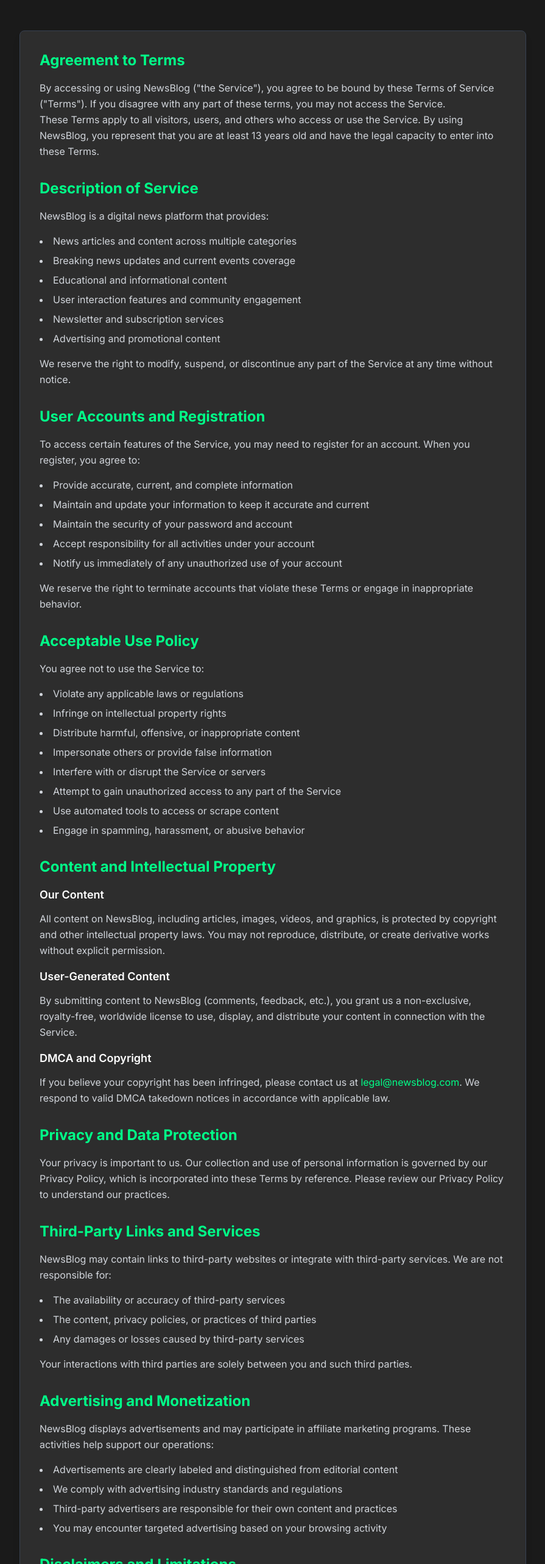
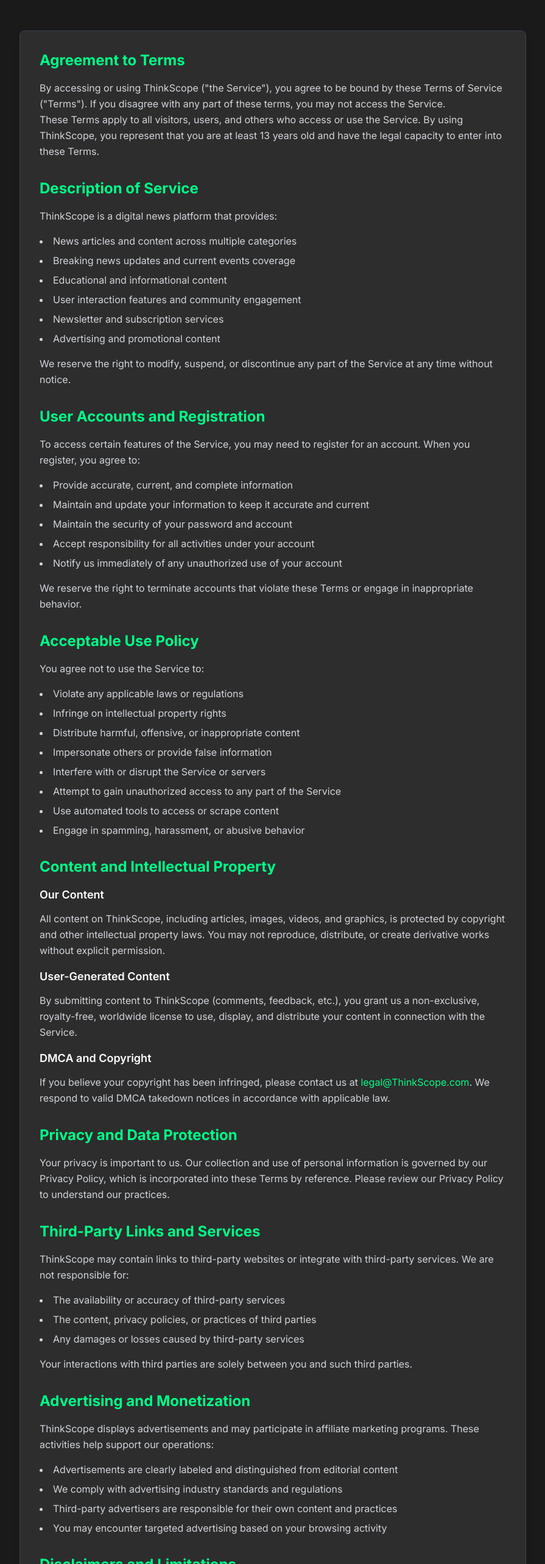
Before and after one commit to satyapalkhakhal/ThinkScope, a Next.js app: page /terms in a window 1280 px wide. Shown: the part 202-2766 px from the top of the page at 61% size, without its empty margins (192-1087 px from the left). Built offline with nearby package versions, Linux system fonts and the light colour scheme; no server answers; the database is empty.

Commit message:
name repalce

```diff
--- a/app/about/page.tsx
+++ b/app/about/page.tsx
@@ -18,7 +18,7 @@
         {/* Header */}
         <div className="text-center mb-12 animate-fade-in-up">
           <h1 className="text-4xl md:text-5xl font-bold mb-4 text-gradient">
-            About NewsBlog
+            About ThinkScope
           </h1>
           <p className="text-xl text-gray-300 max-w-3xl mx-auto">
             Your trusted source for comprehensive news coverage across technology, world affairs, education, lifestyle, and sports.
@@ -124,7 +124,7 @@
           <div className="card p-8">
             <h2 className="text-2xl font-bold text-accent-500 mb-4">Our Team</h2>
             <p className="text-gray-300 leading-relaxed mb-4">
-              NewsBlog is powered by a diverse team of experienced journalists, writers, editors, and digital media professionals.
+              ThinkScope is powered by a diverse team of experienced journalists, writers, editors, and digital media professionals.
               Our team brings together expertise from various fields to deliver comprehensive coverage across all categories.
             </p>
             <p className="text-gray-300 leading-relaxed">
--- a/app/terms/page.tsx
+++ b/app/terms/page.tsx
@@ -31,11 +31,11 @@
             <section>
               <h2 className="text-2xl font-bold text-accent-500 mb-4">Agreement to Terms</h2>
               <p className="text-gray-300 leading-relaxed">
-                By accessing or using NewsBlog ("the Service"), you agree to be bound by these Terms of Service ("Terms").
+                By accessing or using ThinkScope ("the Service"), you agree to be bound by these Terms of Service ("Terms").
                 If you disagree with any part of these terms, you may not access the Service.
               </p>
               <p className="text-gray-300 leading-relaxed">
-                These Terms apply to all visitors, users, and others who access or use the Service. By using NewsBlog,
+                These Terms apply to all visitors, users, and others who access or use the Service. By using ThinkScope,
                 you represent that you are at least 13 years old and have the legal capacity to enter into these Terms.
               </p>
             </section>
@@ -43,7 +43,7 @@
             <section>
               <h2 className="text-2xl font-bold text-accent-500 mb-4">Description of Service</h2>
               <p className="text-gray-300 leading-relaxed mb-4">
-                NewsBlog is a digital news platform that provides:
+                ThinkScope is a digital news platform that provides:
               </p>
               <ul className="list-disc list-inside text-gray-300 space-y-2">
                 <li>News articles and content across multiple categories</li>
@@ -97,19 +97,19 @@
 
               <h3 className="text-lg font-semibold mb-3">Our Content</h3>
               <p className="text-gray-300 leading-relaxed mb-4">
-                All content on NewsBlog, including articles, images, videos, and graphics, is protected by copyright and other intellectual property laws.
+                All content on ThinkScope, including articles, images, videos, and graphics, is protected by copyright and other intellectual property laws.
                 You may not reproduce, distribute, or create derivative works without explicit permission.
               </p>
 
               <h3 className="text-lg font-semibold mb-3">User-Generated Content</h3>
               <p className="text-gray-300 leading-relaxed mb-4">
-                By submitting content to NewsBlog (comments, feedback, etc.), you grant us a non-exclusive, royalty-free, worldwide license to use,
+                By submitting content to ThinkScope (comments, feedback, etc.), you grant us a non-exclusive, royalty-free, worldwide license to use,
                 display, and distribute your content in connection with the Service.
               </p>
 
               <h3 className="text-lg font-semibold mb-3">DMCA and Copyright</h3>
               <p className="text-gray-300 leading-relaxed">
-                If you believe your copyright has been infringed, please contact us at <a href="mailto:legal@newsblog.com" className="text-accent-500 hover:text-accent-400 transition-colors">legal@newsblog.com</a>.
+                If you believe your copyright has been infringed, please contact us at <a href="mailto:legal@ThinkScope.com" className="text-accent-500 hover:text-accent-400 transition-colors">legal@ThinkScope.com</a>.
                 We respond to valid DMCA takedown notices in accordance with applicable law.
               </p>
             </section>
@@ -125,7 +125,7 @@
             <section>
               <h2 className="text-2xl font-bold text-accent-500 mb-4">Third-Party Links and Services</h2>
               <p className="text-gray-300 leading-relaxed mb-4">
-                NewsBlog may contain links to third-party websites or integrate with third-party services. We are not responsible for:
+                ThinkScope may contain links to third-party websites or integrate with third-party services. We are not responsible for:
               </p>
               <ul className="list-disc list-inside text-gray-300 space-y-2">
                 <li>The availability or accuracy of third-party services</li>
@@ -140,7 +140,7 @@
             <section>
               <h2 className="text-2xl font-bold text-accent-500 mb-4">Advertising and Monetization</h2>
               <p className="text-gray-300 leading-relaxed mb-4">
-                NewsBlog displays advertisements and may participate in affiliate marketing programs. These activities help support our operations:
+                ThinkScope displays advertisements and may participate in affiliate marketing programs. These activities help support our operations:
               </p>
               <ul className="list-disc list-inside text-gray-300 space-y-2">
                 <li>Advertisements are clearly labeled and distinguished from editorial content</li>
@@ -161,13 +161,13 @@
 
               <h3 className="text-lg font-semibold mb-3">Limitation of Liability</h3>
               <p className="text-gray-300 leading-relaxed mb-4">
-                To the fullest extent permitted by law, NewsBlog shall not be liable for any indirect, incidental, special,
+                To the fullest extent permitted by law, ThinkScope shall not be liable for any indirect, incidental, special,
                 consequential, or punitive damages, including but not limited to loss of profits, data, use, or other intangible losses.
               </p>
 
               <h3 className="text-lg font-semibold mb-3">Accuracy of Information</h3>
               <p className="text-gray-300 leading-relaxed">
-                While we strive for accuracy, we do not warrant that all information on NewsBlog is complete, accurate, or current.
+                While we strive for accuracy, we do not warrant that all information on ThinkScope is complete, accurate, or current.
                 News content may contain errors, and we are not liable for any reliance on such information.
               </p>
             </section>
@@ -175,7 +175,7 @@
             <section>
               <h2 className="text-2xl font-bold text-accent-500 mb-4">Indemnification</h2>
               <p className="text-gray-300 leading-relaxed">
-                You agree to indemnify and hold harmless NewsBlog, its officers, directors, employees, and agents from any claims,
+                You agree to indemnify and hold harmless ThinkScope, its officers, directors, employees, and agents from any claims,
                 damages, losses, or expenses arising from your use of the Service, violation of these Terms, or infringement of any rights of another party.
               </p>
             </section>
@@ -231,8 +231,8 @@
               </p>
               <div className="bg-primary-800 p-6 rounded-lg">
                 <div className="space-y-2 text-gray-300">
-                  <p><strong>Email:</strong> <a href="mailto:legal@newsblog.com" className="text-accent-500 hover:text-accent-400 transition-colors">legal@newsblog.com</a></p>
-                  <p><strong>Mail:</strong> NewsBlog Legal Team<br />123 News Street<br />Media City, MC 12345<br />United States</p>
+                  <p><strong>Email:</strong> <a href="mailto:legal@ThinkScope.com" className="text-accent-500 hover:text-accent-400 transition-colors">legal@ThinkScope.com</a></p>
+                  <p><strong>Mail:</strong> ThinkScope Legal Team<br />123 News Street<br />Media City, MC 12345<br />United States</p>
                   <p><strong>Phone:</strong> <a href="tel:+15551234567" className="text-accent-500 hover:text-accent-400 transition-colors">+1 (555) 123-4567</a></p>
                 </div>
               </div>
@@ -241,7 +241,7 @@
             <section>
               <h2 className="text-2xl font-bold text-accent-500 mb-4">Entire Agreement</h2>
               <p className="text-gray-300 leading-relaxed">
-                These Terms constitute the entire agreement between you and NewsBlog regarding the use of the Service
+                These Terms constitute the entire agreement between you and ThinkScope regarding the use of the Service
                 and supersede all prior agreements and understandings, whether written or oral.
               </p>
             </section>
```
Also changed, not shown: app/privacy/page.tsx (+6 -6 lines), index.html (+5 -5 lines), 1 other file (tests, documents, lock files or other folders).
